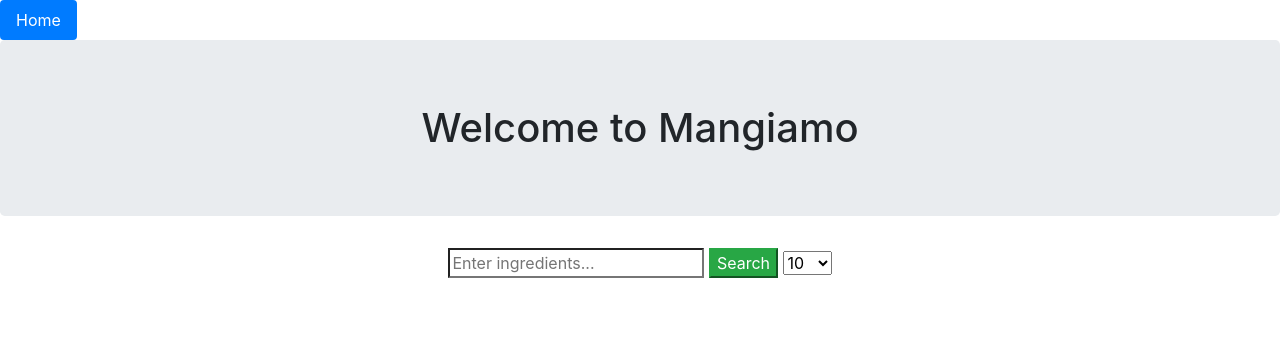
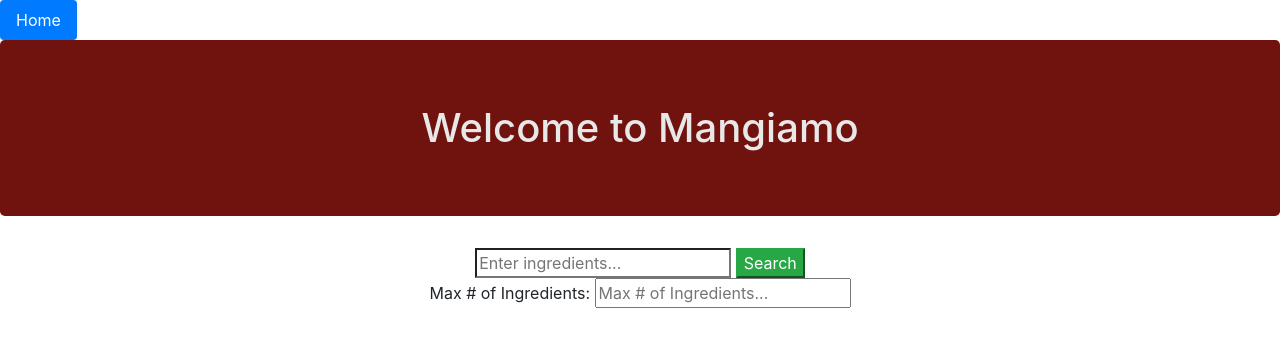
Before and after one commit to vespoli95/mangiamo, a Flask app: page / in a window 1280 px wide. Shown: the top 347 px of the page. Run offline with Flask 2, Linux system fonts and the light colour scheme; some libraries are stand-ins or nearby versions.

Commit message:
add number of ingredients, design changes

```diff
--- a/app.py
+++ b/app.py
@@ -26,8 +26,11 @@ def index():
 
     if request.method == 'POST':
         q = request.form['searchBar']
-        num_results = request.form['searchAmt']
-        url = "https://api.edamam.com/search?q=" + q + "&app_id=" + app_id + "&app_key=" + app_key + "&from=0&to=" + num_results
+        num_results = '25'
+        num_ingredients = request.form['numIngredients']
+
+
+        url = "https://api.edamam.com/search?q=" + q + "&app_id=" + app_id + "&app_key=" + app_key + "&from=0&to=" + num_results + "&ingr=" + num_ingredients
         print(url)
         response = requests.get(url)
         if response.status_code == 200:
--- a/static/css/style.css
+++ b/static/css/style.css
@@ -1,17 +1,40 @@
 .card-body {
     display: inline-block;
     margin: 20px;
-    background-color: rgba(0,0,0,.075);
-    padding: 50px;
-    box-shadow: -5px 6px 11px 0px #ffb9b9;
+    background-color: #e8e8e8;
+    padding: 15px;
+    /* box-shadow: -5px 6px 11px 0px #ffb9b9; */
+    border: 2px solid #bc1212;
+    border-radius: 20px;
+    color: #5d0000;
+    width: 350px;
 }
 
     .card-body:hover {
         cursor: pointer;
-        background-color: azure;
+        background-color: #f2fafa;
         /* box-shadow: inset -1px -1px 0px 0px black; */
     }
+
+    .card-body h5 {
+        margin-top: 10px;
+        font-size: 25px;
+    }
+
+    .card-body img, .card-img-top {
+        width: 300px
+    }
+
 
 div#recipes, div#header {
     text-align: center;
 }
+
+body {
+    background-color: white;
+}
+
+h1.jumbotron {
+    background-color: #70130e;
+    color: #e8e8e8;
+}
--- a/static/js/index.js
+++ b/static/js/index.js
@@ -1,5 +1,7 @@
 $(document).ready(function(){
-    // $('.card-body').on('click', function(el){
-    //     window.location.href = el.currentTarget.children[2].href;
+    // $(window).scroll(function() {
+    //     if($(window).scrollTop() == $(document).height() - $(window).height()) {
+    //            alert('test');
+    //     }
     // });
 });
--- a/templates/index.html
+++ b/templates/index.html
@@ -4,14 +4,15 @@
     <div id="header">
         <h1 class="jumbotron" style="text-align: center;">Welcome to Mangiamo</h1>
         <form method="post" id ="frmRecipeSearch">
-            <input type="search" name="searchBar" id="tbRecipeSearch" placeholder="Enter ingredients..."/>
-            <input type="submit" name="searchBtn" id="btnRecipeSearch" class="btn-success" value="Search" />
-            <select name="searchAmt" id="optSearchAmt">
-                <option value="10">10</option>
-                <option value="25">25</option>
-                <option value="100">100</option>
-            </select>
-        </form>
+            <div>
+                <input type="search" name="searchBar" id="tbRecipeSearch" placeholder="Enter ingredients..."/>
+                <input type="submit" name="searchBtn" id="btnRecipeSearch" class="btn-success" value="Search" />
+            </div>
+            <div>
+                <label for="tbNumIngredients">Max # of Ingredients:</label>
+                <input type="number" name="numIngredients" id="tbNumIngredients" placeholder="Max # of Ingredients..." />
+            </div>
+  </form>
     </div>
 
     <div id="recipes">
@@ -19,6 +20,7 @@
             <div class="card-body" onclick="window.location = '{{item['recipe']['url']}}'">
                 <img src="{{item['recipe']['image']}}" class="card-img-top" alt="...">
                 <h5 class="card-title">{{item['recipe']['label']}}</h5>
+                <p>Ingredients: {{item['recipe']['ingredients']|length}}</p>
                 <!-- <h6 class="card-subtitle mb-2 text-muted">Card subtitle</h6> -->
                 <a href="{{item['recipe']['url']}}" class="card-link" style="display: none">Link</a>
             </div>
```
